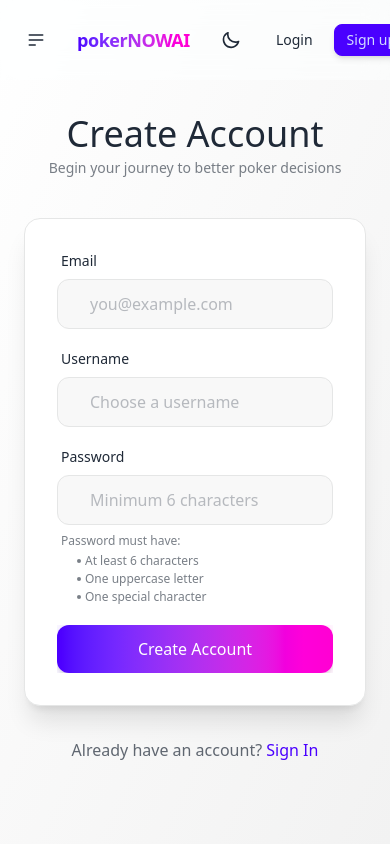
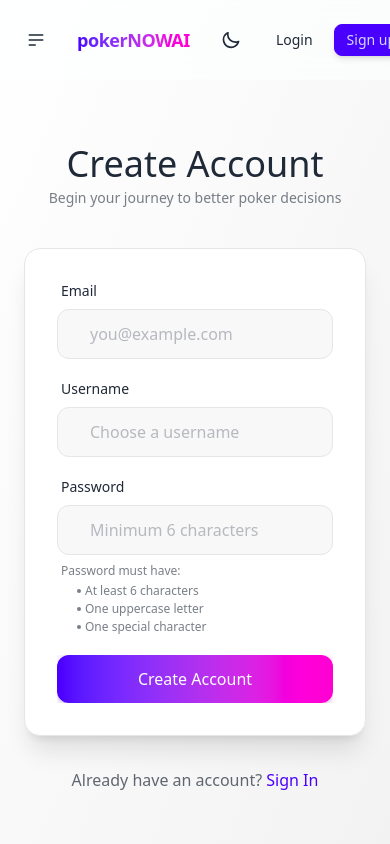
Before and after one commit to Ronney221/pokerNOWAI, a React (Vite) app: page / in a window 390 px wide. Both pictures are taken after a click on the button "Get Started - It's Free". Shown: the top 844 px of the page. Built offline with nearby package versions, Linux system fonts and the light colour scheme; no server answers.

Commit message:
padding issues for mobile support

```diff
--- a/index.html
+++ b/index.html
@@ -3,7 +3,10 @@
   <head>
     <meta charset="UTF-8" />
     <meta name="viewport" content="width=device-width, initial-scale=1.0" />
-    <meta property="og:image" content="./public/preview.png" />
+    <meta property="og:title" content="pokerNOWAI" />
+    <meta property="og:description" content="pokerNOWAI is a platform for poker players to improve their game." />
+    <meta property="og:url" content="https://www.pokernowai.com" />
+    <meta property="og:image" content="/public/image.png" />
     <title>PokerNOWAI</title>
   </head>
   <body>
--- a/src/Home.jsx
+++ b/src/Home.jsx
@@ -13,7 +13,7 @@ const Home = ({ setCurrentPage }) => {
   return (
     <div className="flex flex-col font-sans">
       {/* Hero Section */}
-      <section className="min-h-screen flex items-center justify-center py-20 relative overflow-hidden">
+      <section className="min-h-screen flex items-center justify-center py-20 relative overflow-hidden pt-32">
         <div className="absolute inset-0 bg-gradient-to-br from-primary/10 via-transparent to-secondary/10"></div>
 
         {/* Enhanced animated background elements */}
--- a/src/Register.jsx
+++ b/src/Register.jsx
@@ -195,7 +195,7 @@ const Register = ({ setCurrentPage }) => {
   }
 
   return (
-    <div className="min-h-screen flex items-center justify-center bg-gradient-to-br from-base-100 to-base-200 px-6">
+    <div className="min-h-screen flex items-center justify-center bg-gradient-to-br from-base-100 to-base-200 px-6 pt-32">
       <div
         id="register-form-container"
         className="w-full max-w-md transform transition-all duration-700 opacity-0 translate-y-4"
@@ -348,7 +348,7 @@ const Register = ({ setCurrentPage }) => {
           </div>
         </div>
 
-        <div className="mt-8 text-center">
+        <div className="mt-8 pb-32 text-center">
           <p className="text-base-content/70">
             Already have an account?{' '}
             <span
```
Also changed, not shown: public/image.png (added).
